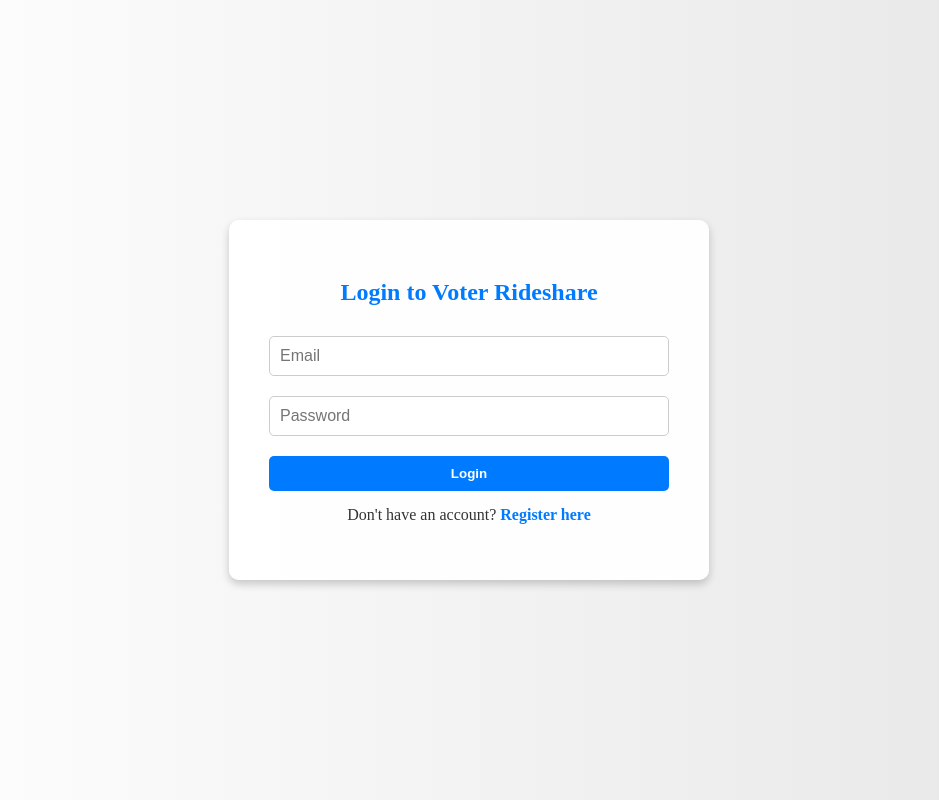
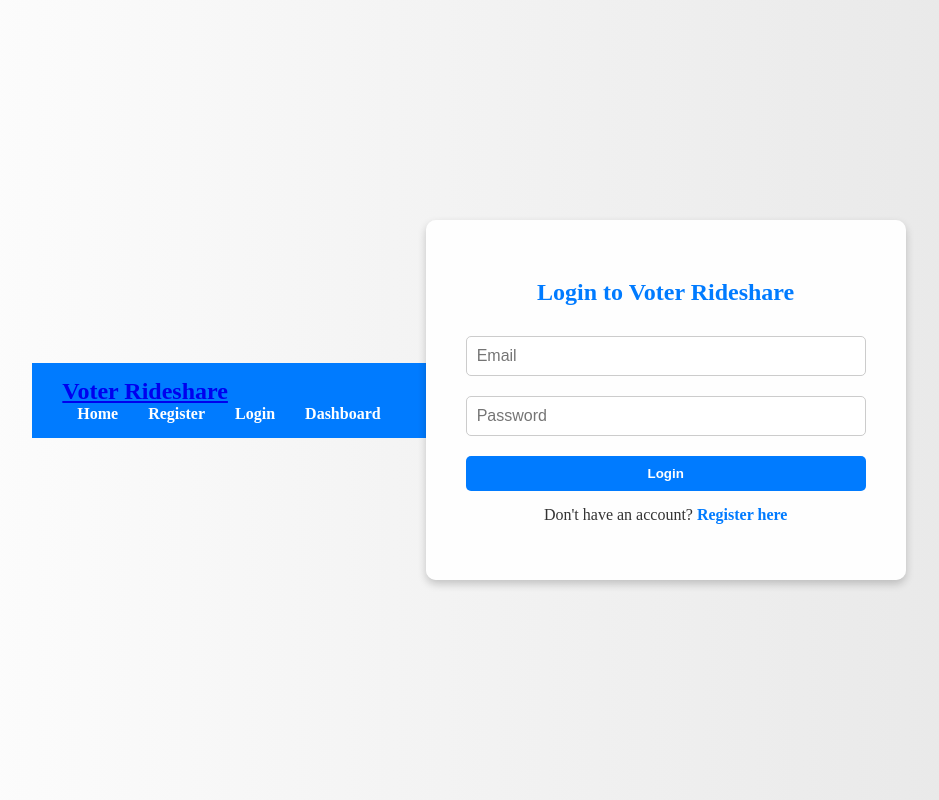
Before and after one commit to MichaelVacirca/voter-rideshare, a React (Create React App) app in the folder frontend/: page /login in a window 1280 px wide. Shown: the whole page, without its empty margins (171-1110 px from the left). Built offline with nearby package versions, Linux system fonts and the light colour scheme; the HTML template or start-up script is replaced by a standard one.

Commit message:
Adding navbar to all pages

```diff
--- a/frontend/src/components/LandingPage.js
+++ b/frontend/src/components/LandingPage.js
@@ -1,29 +1,21 @@
 import React from 'react';
-import { Link } from 'react-router-dom';
+import Navbar from './Navbar';
 import './LandingPage.css';
 
 const LandingPage = () => {
   return (
     <div className="landing-page">
-      <nav className="navbar">
-        <div className="logo">Voter Rideshare</div>
-        <div className="nav-links">
-          <Link to="/login">Login</Link>
-          <Link to="/register">Register</Link>
-        </div>
-      </nav>
-
+      <Navbar />
       <header className="hero-section">
         <div className="hero-content">
           <h1>Welcome to Voter Rideshare</h1>
           <p>Connecting voters who need a ride with those who are ready to help. Let's make voting accessible for everyone.</p>
           <div className="hero-buttons">
-            <Link to="/register" className="btn primary">Get Started</Link>
-            <Link to="/login" className="btn secondary">Login</Link>
+            <a href="/register" className="btn primary">Get Started</a>
+            <a href="/login" className="btn secondary">Login</a>
           </div>
         </div>
       </header>
-
       <footer className="footer">
         <p>&copy; 2024 Voter Rideshare. All rights reserved.</p>
       </footer>
--- a/frontend/src/components/Login.js
+++ b/frontend/src/components/Login.js
@@ -1,12 +1,13 @@
 import React, { useState } from 'react';
 import axios from 'axios';
 import { useNavigate, Link } from 'react-router-dom';
+import Navbar from './Navbar';
 import './Login.css';
 
 const Login = () => {
   const [email, setEmail] = useState('');
   const [password, setPassword] = useState('');
-  const [loading, setLoading] = useState(false); // Loading state
+  const [loading, setLoading] = useState(false);
   const navigate = useNavigate();
 
   const handleLogin = async (e) => {
@@ -18,7 +19,7 @@ const Login = () => {
         password,
       });
 
-      localStorage.setItem('token', response.data.token); // Store token in local storage
+      localStorage.setItem('token', response.data.token);
       setLoading(false);
       navigate('/dashboard');
     } catch (err) {
@@ -29,6 +30,7 @@ const Login = () => {
 
   return (
     <div className="login-page">
+      <Navbar />
       <div className="login-container">
         <h2>Login to Voter Rideshare</h2>
         <form onSubmit={handleLogin} className="login-form">
--- /dev/null
+++ b/frontend/src/components/Navbar.js
@@ -0,0 +1,23 @@
+import React from 'react';
+import { Link } from 'react-router-dom';
+import './Navbar.css';
+
+const Navbar = () => {
+  return (
+    <nav className="navbar">
+      <div className="navbar-container">
+        <div className="logo">
+          <Link to="/">Voter Rideshare</Link>
+        </div>
+        <div className="nav-links">
+          <Link to="/">Home</Link>
+          <Link to="/register">Register</Link>
+          <Link to="/login">Login</Link>
+          <Link to="/dashboard">Dashboard</Link>
+        </div>
+      </div>
+    </nav>
+  );
+};
+
+export default Navbar;
--- a/frontend/src/components/Register.js
+++ b/frontend/src/components/Register.js
@@ -1,6 +1,7 @@
 import React, { useState } from 'react';
 import axios from 'axios';
 import { useNavigate, Link } from 'react-router-dom';
+import Navbar from './Navbar';
 import './Register.css';
 
 const Register = () => {
@@ -30,6 +31,7 @@ const Register = () => {
 
   return (
     <div className="register-page">
+      <Navbar />
       <div className="register-container">
         <h2>Create Your Account</h2>
         <form onSubmit={handleRegister} className="register-form">
```
Also changed, not shown: frontend/src/components/Navbar.css (added).
